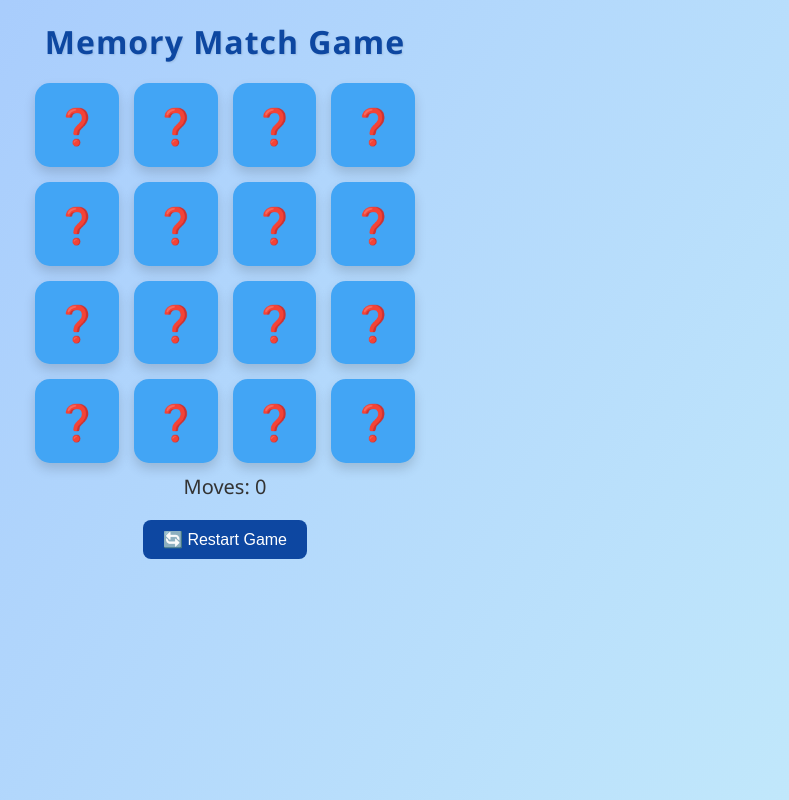
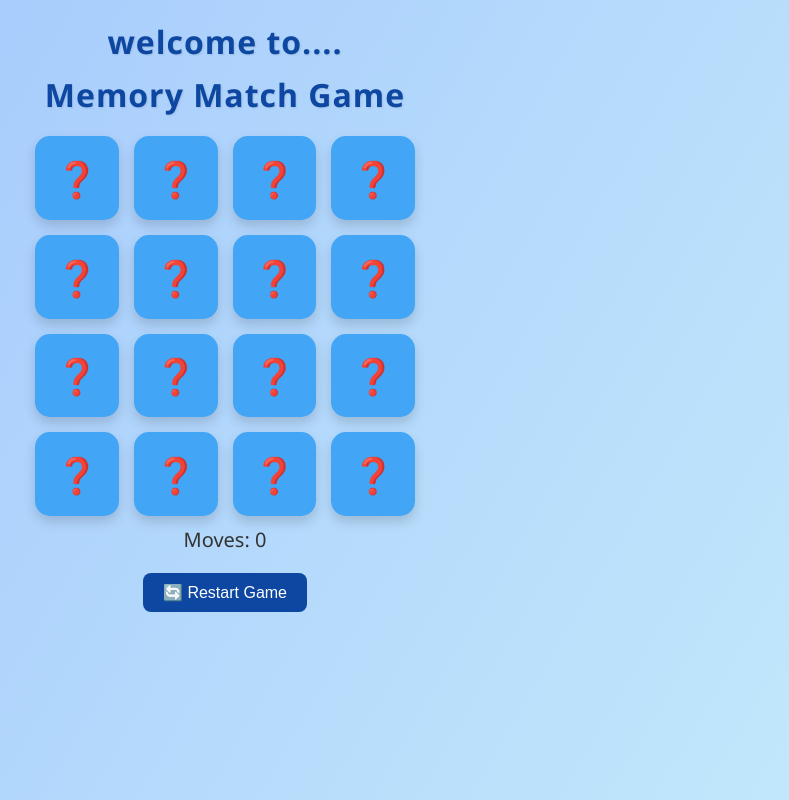
Before and after one commit to anshusingh5103/matchmemory, a plain HTML site: page index.html in a window 1280 px wide. Shown: the whole page, without its empty margins (415-1204 px from the left). Drawn offline with Linux system fonts and the light colour scheme.

Commit message:
Update index.html
add to new tag for welcome

```diff
--- a/index.html
+++ b/index.html
@@ -6,6 +6,7 @@
   <link rel="stylesheet" href="style.css">
 </head>
 <body>
+   <h1>welcome to....</h1>
   <h1>Memory Match Game</h1>
   <div class="game-board" id="gameBoard"></div>
   <p id="moves">Moves: 0</p>
```
